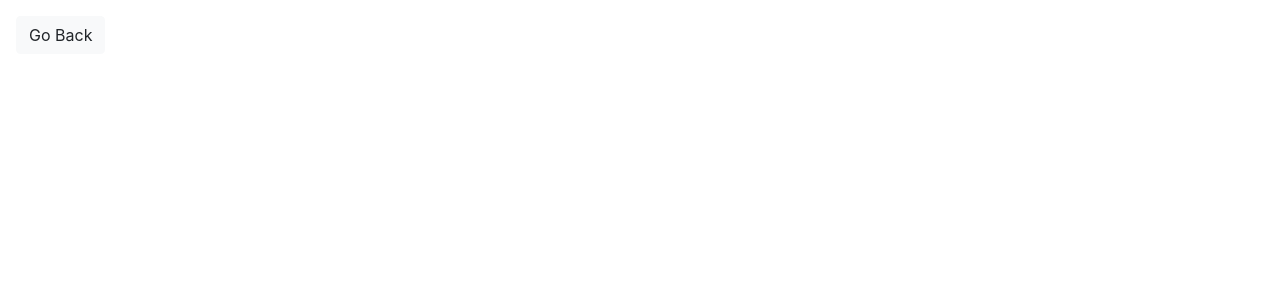
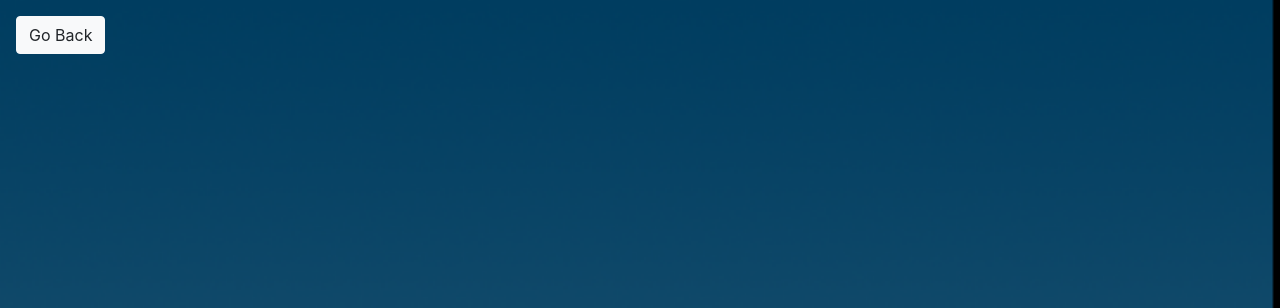
Before and after one commit to sebastian-aranda/simple-mobile-html-template, a plain HTML site: page index.html in a window 1280 px wide. Shown: the top 308 px of the page. Drawn offline with nearby package versions, Linux system fonts and the light colour scheme.

Commit message:
Added show animations

```diff
--- a/css/swht.css
+++ b/css/swht.css
@@ -28,6 +28,7 @@
 	justify-content:center;
 	align-items:center;
 	flex-direction: column;
+	padding: 16px;
 }
 
 div#splashscreen[data-role="page"]{
@@ -38,3 +39,12 @@
     background-position: center top;
     background-attachment: fixed;
 }
+
+div#login[data-role="page"]{
+	z-index: 500;
+	background-image: url(../img/splashscreen_bg.png);
+	background-repeat: no-repeat;
+    background-size: 100% auto;
+    background-position: center top;
+    background-attachment: fixed;
+}
--- a/js/swht.js
+++ b/js/swht.js
@@ -1,11 +1,12 @@
+var pageStack;
 (function(window, $) {
-	var pageStack = [];
+	pageStack = [];
 	function initialize() {
 		$('div[data-role="page"]').each(function(i,v){
 			if (i > 0){ $(this).hide(); }
 		});
 
-		$('a').on('click', function(e){
+		$('a, area').on('click', function(e){
 			e.preventDefault();
 
 			var hrefTarget = $(e.target).attr("href").substring(1);
@@ -13,16 +14,25 @@
 			showWithTransition(hrefTarget, transitionEffect);
 		});
 
-		setTimeout(function(){ showWithTransition('login','sr') }, 3000);
+		pageStack.push('home');
+		// setTimeout(function(){ showWithTransition('login','sr') }, 1000);
 	}
 
-	function showWithTransition(page, transition){
+	function showWithTransition(page, transition, back = false){
 		// console.log(page, transition);
-		console.log(pageStack);
+		// console.log(pageStack);
 
 		$('div[data-role="page"]').hide();
 
-		pageStack.push(page);
+		if (!back) pageStack.push(page);
+
+		if (page != 'home'){
+			$('#goBackButton').show();
+		}else{
+			$('#goBackButton').hide();
+		}
+
+		window.scrollTo(0, 0);
 
 		switch(transition){
 			case 'sr':
@@ -31,6 +41,12 @@
 			case 'sl':
 				$('div[data-role="page"][id="'+page+'"]').css({'left':'-100%'}).show().animate({left: '0%'}, 200);
 			break;
+			case 'su':
+				$('div[data-role="page"][id="'+page+'"]').css({'top':'100%'}).show().animate({top: '0%'}, 200);
+			break;
+			case 'sd':
+				$('div[data-role="page"][id="'+page+'"]').css({'top':'-100%'}).show().animate({top: '0%'}, 200);
+			break;
 			case 'fade':
 				$('div[data-role="page"][id="'+page+'"]').fadeIn(500);
 			break;
@@ -38,17 +54,18 @@
 				$('div[data-role="page"][id="'+page+'"]').show();
 			break;
 		}
+
+		$('div[data-role="page"][id="'+page+'"]').trigger('smht.pageshow');
 	}
 
 	function goBack(){
 		if (pageStack.length == 1) return;
-
-		pageStack.pop();
-		showWithTransition(pageStack.pop(), 'sl');
+		pageStack.pop()
+		showWithTransition(pageStack[pageStack.length-1], 'sl', true);
 	}
 
-	window.swht = {};
-	window.swht.initialize = initialize;
-	window.swht.goTo = showWithTransition;
-	window.swht.goBack = goBack;
+	window.smht = {};
+	window.smht.initialize = initialize;
+	window.smht.goTo = showWithTransition;
+	window.smht.goBack = goBack;
 })(window, jQuery);
```
